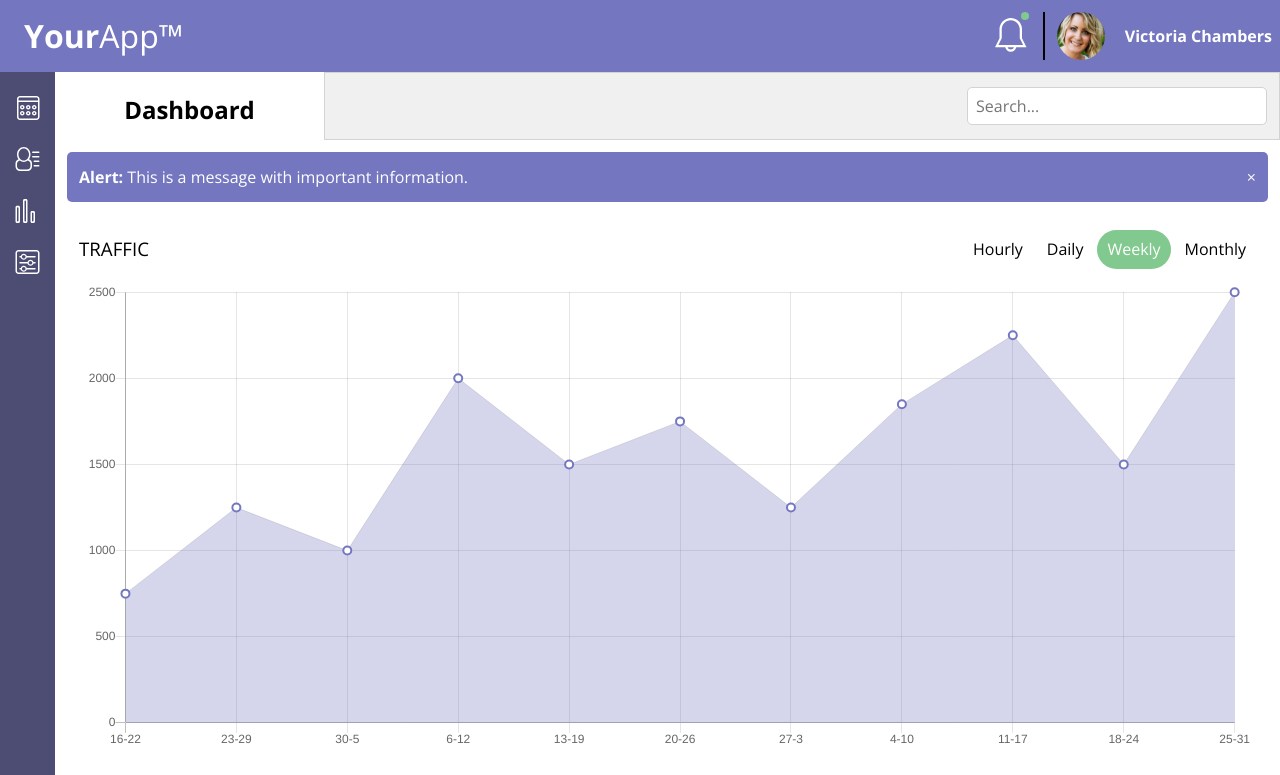
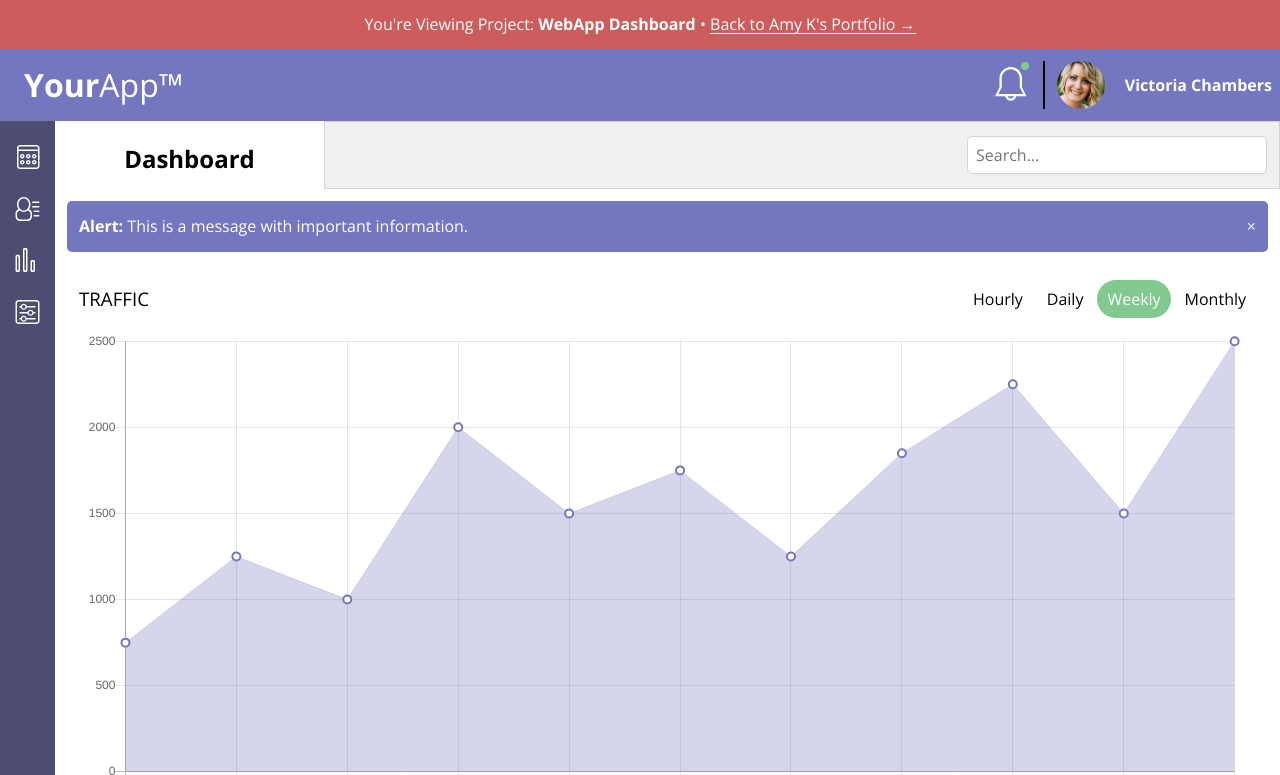
Before and after one commit to AKhazoyan/Techdegree-Project-7, a plain HTML site: page index.html in a window 1280 px wide. Shown: the top 775 px of the page. Drawn offline with nearby package versions, Linux system fonts and the light colour scheme; a script that the page names is missing.

Commit message:
Portfolio link

```diff
--- a/index.html
+++ b/index.html
@@ -7,7 +7,12 @@
     <link href="css/toggle-switch.css" rel="stylesheet">
     <link href="css/styles.css" rel="stylesheet">
   </head>
-  <body class="grid-container-body">
+  <body>
+
+    <div class="portfolioLinkHeader">
+        <p>You're Viewing Project: <span id="profileProjectName">WebApp Dashboard</span> • <a class="portfolioLink" href="https://akhazoyan.github.io/Portfolio/">Back to Amy K's Portfolio &rarr;</a></p>
+    </div>
+    <div class="grid-container-body">
         <header>
             <h1>Your<span class="app-name">App&trade;</span></h1>
             <div class="notifications">
@@ -273,7 +278,7 @@
                 </section>
             </div>
         </main>
-
+    </div>
         <script type="text/javascript" src="https://cdn.jsdelivr.net/npm/chart.js@2.9.3/dist/Chart.min.js"></script>
         <script src="https://cdn.jsdelivr.net/npm/@tarekraafat/autocomplete.js@7.2.0/dist/js/autoComplete.min.js"></script>
         <script type="text/javascript" src="app.js"></script>
--- a/scss/main.scss
+++ b/scss/main.scss
@@ -46,8 +46,42 @@ main {
 }
 
 
-/* Main Information Grid Layout */
+/* Banner and Main Information Grid Layout */
+//Banner
+.portfolioLinkHeader {
+    background-color: #CD5C5C;
+    color: white;
+    padding: 15px;
+    text-align: center;
+  }
 
+  #profileProjectName {
+    font-weight: bold;
+  }
+
+  .portfolioLink {
+    color: white;
+    display: inline-block;
+    border-bottom: 1px solid white;
+    text-decoration: none;
+  }
+
+  .portfolioLink:hover {
+    border-color: black;
+  }
+
+  .portfolioLinkHeader a:hover {
+    color: black;
+  }
+
+  .portfolioLinkHeader p{
+    color: white;
+    margin: 0;
+    display: inline-block;
+  }
+
+
+//Grid
 .grid-container-main {
     display: grid;
 }
```
Also changed, not shown: css/main.css, css/styles.css. Lines whose indentation alone changed are shown as unchanged.
